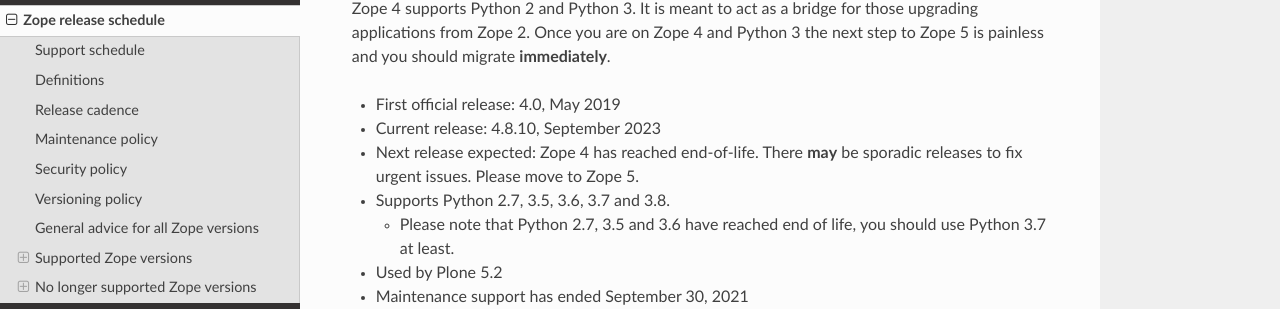
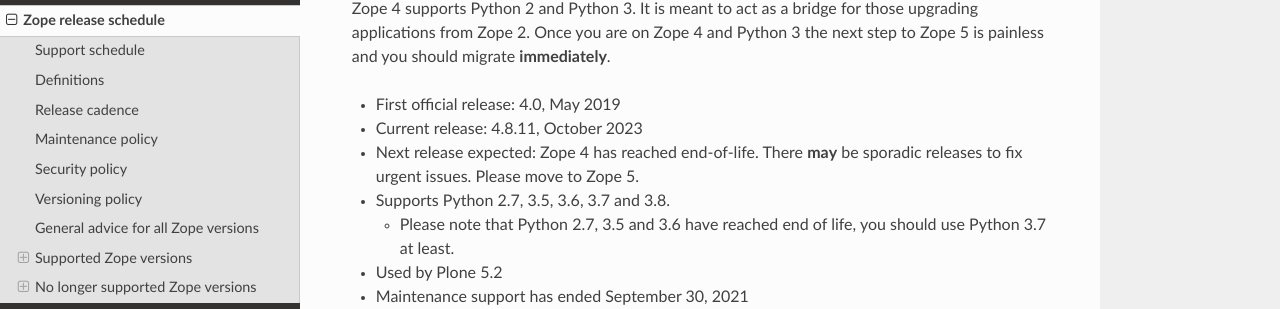
Before and after one commit to zopefoundation/www.zope.org, a Sphinx documentation site: the page built from docs/releases.rst, in a window 1280 px wide and 900 px high, scrolled down 3500 px. Shown: the part 160-469 px from the top of the window. Built offline with Sphinx 7.4.7 and the Read the Docs theme 2.0.0, drawn with Linux system fonts in a browser that asks for light colours.

Commit message:
- update releases info for Zope 4.8.11

```diff
--- a/docs/releases.rst
+++ b/docs/releases.rst
@@ -26,7 +26,7 @@ Support schedule
 +======+=======+==============+===========+==========+============+============+
 |2.13  |2.13.30|2.7           |end of life|2010-11-05|2019-02-09  |2020-12-31  |
 +------+-------+--------------+-----------+----------+------------+------------+
-|4.0   |4.8.10 |2.7, 3.5-3.8  |end of life|2019-05-10|2021-09-30  |2022-12-31  |
+|4.0   |4.8.11 |2.7, 3.5-3.8  |end of life|2019-05-10|2021-09-30  |2022-12-31  |
 +------+-------+--------------+-----------+----------+------------+------------+
 |5.0   |5.8.5  |3.7-3.11      |maintenance|2020-10-08|2024-12-31  |2025-12-31  |
 |      |       |[1]_ [2]_ [3]_|           |          |[4]_        |[4]_        |
@@ -166,7 +166,7 @@ upgrading applications from Zope 2. Once you are on Zope 4 and Python 3 the
 next step to Zope 5 is painless and you should migrate **immediately**.
 
 - First official release: 4.0, May 2019
-- Current release: 4.8.10, September 2023
+- Current release: 4.8.11, October 2023
 - Next release expected: Zope 4 has reached end-of-life. There **may** be
   sporadic releases to fix urgent issues. Please move to Zope 5.
 - Supports Python 2.7, 3.5, 3.6, 3.7 and 3.8.
```
